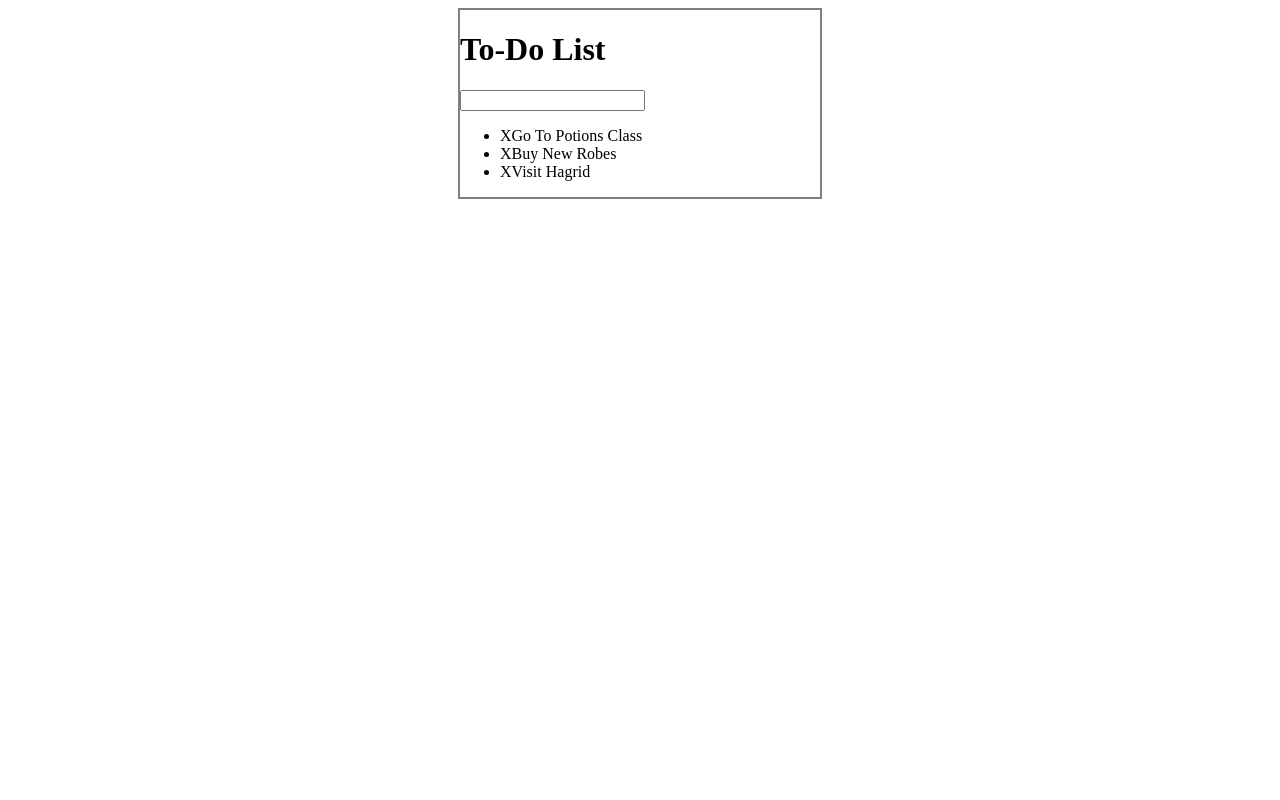
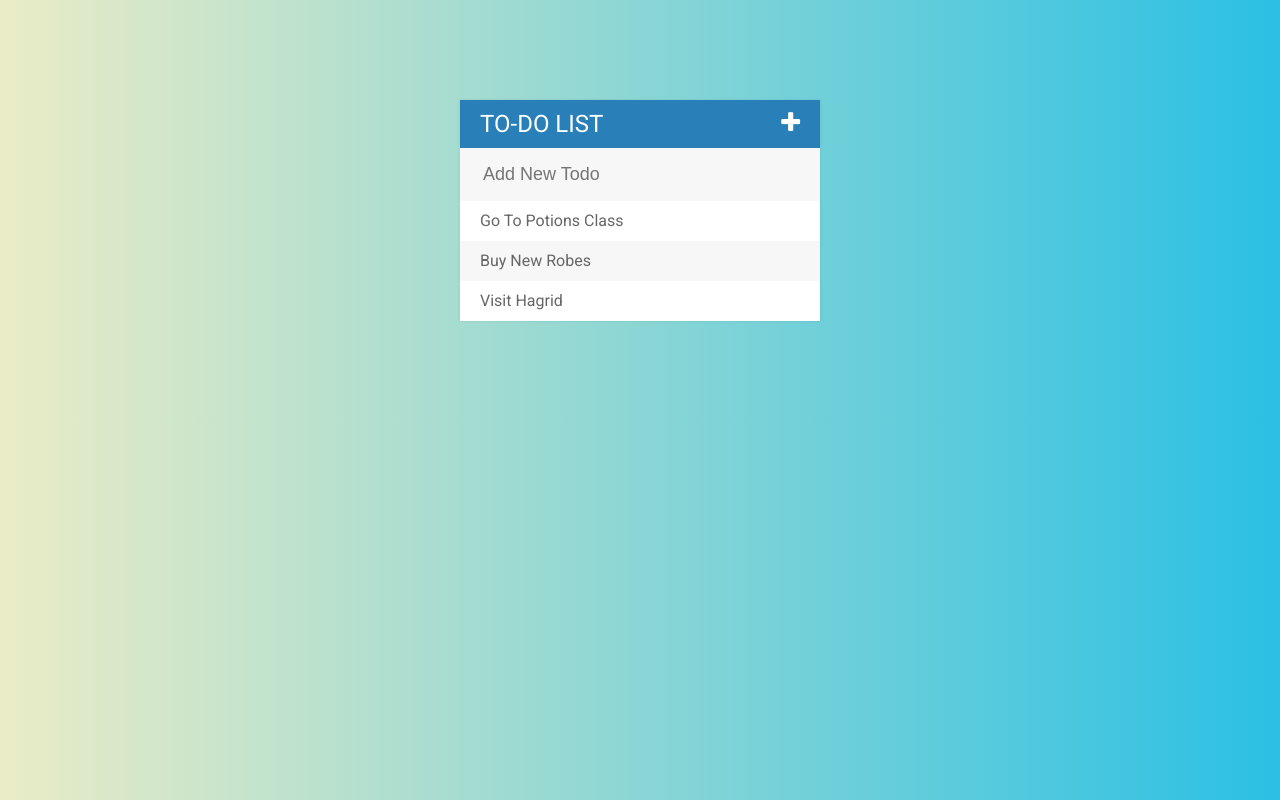
Before and after one commit to cphsiung/jQuery-Todo-List, a plain HTML site: page index.html in a window 1280 px wide. Drawn offline with Linux system fonts and the light colour scheme.

Commit message:
Add styles

```diff
--- a/assets/css/todos.css
+++ b/assets/css/todos.css
@@ -1,7 +1,79 @@
+body {
+  font-family: Roboto;
+  background: #2BC0E4;  /* fallback for old browsers */
+  background: -webkit-linear-gradient(to right, #EAECC6, #2BC0E4);  /* Chrome 10-25, Safari 5.1-6 */
+  background: linear-gradient(to right, #EAECC6, #2BC0E4); /* W3C, IE 10+/ Edge, Firefox 16+, Chrome 26+, Opera 12+, Safari 7+ */
+}
+
+h1 {
+  background-color: #2980b9;
+  color: white;
+  margin: 0;
+  padding: 10px 20px;
+  text-transform: uppercase;
+  font-size: 24px;
+  font-weight: normal;
+}
+
+.fa-plus {
+  float: right;
+}
+
+span {
+  background-color: #e74c3c;
+  height: 40px;
+  margin-right: 20px;
+  text-align: center;
+  color: white;
+  width: 0;
+  display: inline-block;
+  transition: 0.2s linear;
+  opacity: 0;
+}
+
+ul {
+  list-style: none;
+  margin: 0;
+  padding: 0;
+}
+
+li {
+  background-color: #fff;
+  height: 40px;
+  line-height: 40px;
+  color: #666;
+}
+
+li:nth-child(2n) {
+  background-color: #f7f7f7;
+}
+
+li:hover span {
+  width: 40px;
+  opacity: 1.0;
+}
+
+input {
+  font-size: 18px;
+  color: #2980b9;
+  background-color: #f7f7f7;
+  width: 100%;
+  padding: 13px 13px 13px 20px;
+  box-sizing: border-box;
+  border: 3px solid rgba(0, 0, 0, 0);
+}
+
+input:focus {
+  background-color: #fff;
+  border: 3px solid #2980b9;
+  outline: none;
+}
+
 #container {
   width: 360px;
-  margin: 0 auto;
-  border: 2px solid gray;
+  margin: 100px auto;
+  background-color: #f7f7f7;
+  box-shadow: 0 0 3px rgba(0, 0, 0, 0.1);
 }
 
 .completed {
--- a/assets/js/todos.js
+++ b/assets/js/todos.js
@@ -22,6 +22,10 @@ $("input[type='text']").keypress(function(event){
     //set text input back to empty
     $(this).val("");
     //create a new li and add to ul
-    $("ul").append("<li><span>X</span> " + todoText + "</li>");
+    $("ul").append("<li><span><i class='fa fa-trash'></i></span> " + todoText + "</li>");
   }
 });
+
+$(".fa-plus").click(function(){
+  $("input[type='text']").fadeToggle();
+})
--- a/index.html
+++ b/index.html
@@ -4,17 +4,19 @@
     <meta charset="utf-8">
     <title>Todo List</title>
     <link rel="stylesheet" type="text/css" href="assets\css\todos.css">
+    <link href="https://fonts.googleapis.com/css2?family=Roboto:wght@400;500;700&display=swap" rel="stylesheet">
+    <link rel="stylesheet" type="text/css" href="https://stackpath.bootstrapcdn.com/font-awesome/4.7.0/css/font-awesome.min.css">
     <script type="text/javascript" src="assets\js\lib\jquery-3.5.1.min.js"></script>
   </head>
   <body>
   <div id="container">
-    <h1>To-Do List</h1>
-    <input type="text">
+    <h1>To-Do List <i class="fa fa-plus"></i></h1>
+    <input type="text" placeholder="Add New Todo">
 
     <ul>
-      <li><span>X</span>Go To Potions Class</li>
-      <li><span>X</span>Buy New Robes</li>
-      <li><span>X</span>Visit Hagrid</li>
+      <li><span><i class="fa fa-trash"></i></span>Go To Potions Class</li>
+      <li><span><i class="fa fa-trash"></i></span>Buy New Robes</li>
+      <li><span><i class="fa fa-trash"></i></span>Visit Hagrid</li>
     </ul>
   </div>
   <script type="text/javascript" src="assets\js\todos.js">
```
